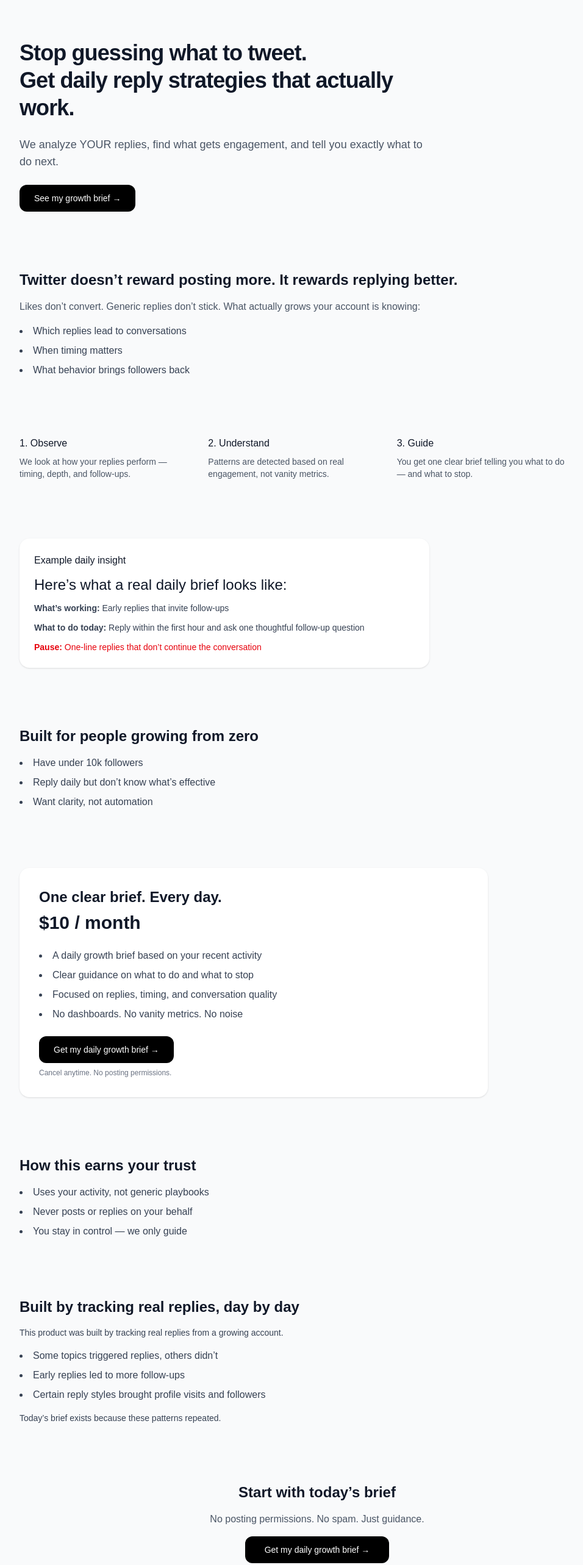
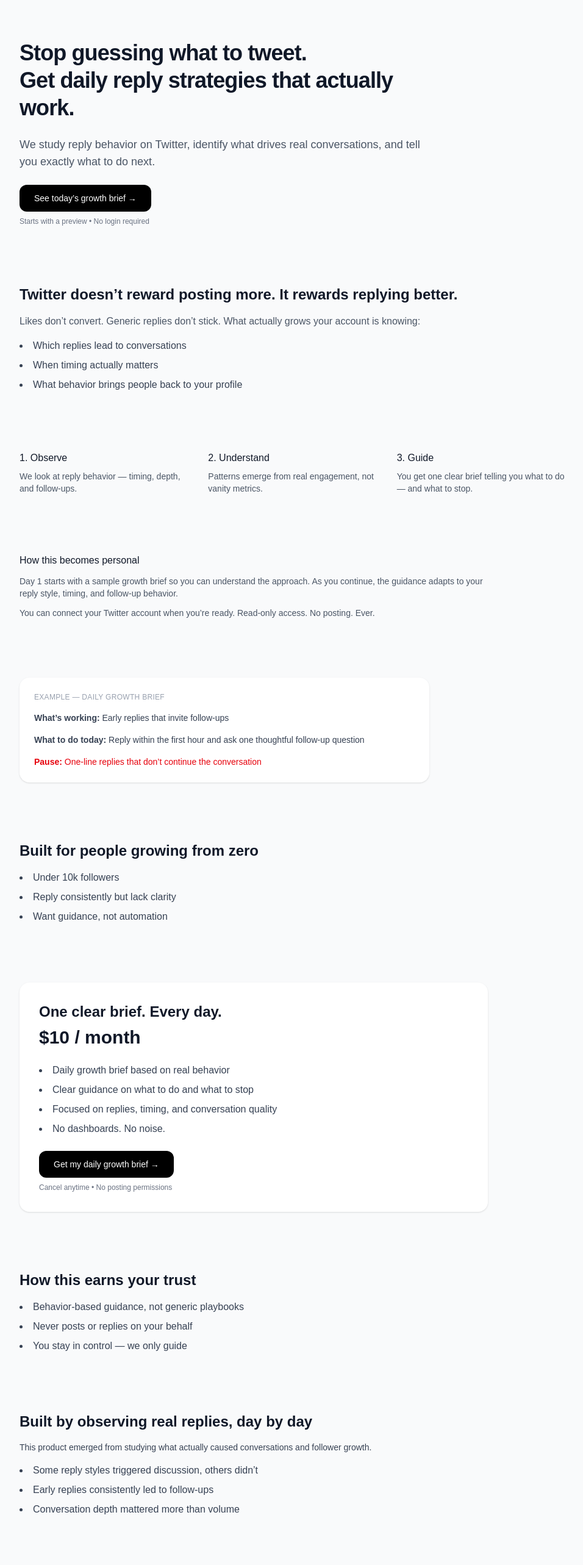
Before and after one commit to MohdHasan2502/daily-twitter-growth-brief, a Next.js app: page / in a window 1280 px wide. Shown: the top 2566 px of the page at 61% size, without its empty margins (120-1076 px from the left). Built offline with nearby package versions, Linux system fonts and the light colour scheme.

Commit message:
retention logic fixed error

```diff
--- a/app/page.tsx
+++ b/app/page.tsx
@@ -12,16 +12,23 @@ export default function HomePage() {
             <br />
             Get daily reply strategies that actually work.
           </h1>
+
           <p className="text-lg text-gray-600">
-           We analyze YOUR replies, find what gets engagement, and tell you exactly what to do next.
+            We study reply behavior on Twitter, identify what drives real
+            conversations, and tell you exactly what to do next.
           </p>
 
-          <Link
-            href="/today"
-            className="inline-block bg-black text-white px-6 py-3 rounded-xl text-sm font-medium"
-          >
-           See my growth brief →
-          </Link>
+          <div className="space-y-2">
+            <Link
+              href="/today"
+              className="inline-block bg-black text-white px-6 py-3 rounded-xl text-sm font-medium"
+            >
+              See today’s growth brief →
+            </Link>
+            <p className="text-xs text-gray-500">
+              Starts with a preview • No login required
+            </p>
+          </div>
         </section>
 
         {/* PROBLEM */}
@@ -35,8 +42,8 @@ export default function HomePage() {
           </p>
           <ul className="list-disc list-inside text-gray-700 space-y-2">
             <li>Which replies lead to conversations</li>
-            <li>When timing matters</li>
-            <li>What behavior brings followers back</li>
+            <li>When timing actually matters</li>
+            <li>What behavior brings people back to your profile</li>
           </ul>
         </section>
 
@@ -45,13 +52,13 @@ export default function HomePage() {
           <div className="space-y-2">
             <h3 className="font-medium">1. Observe</h3>
             <p className="text-sm text-gray-600">
-              We look at how your replies perform — timing, depth, and follow-ups.
+              We look at reply behavior — timing, depth, and follow-ups.
             </p>
           </div>
           <div className="space-y-2">
             <h3 className="font-medium">2. Understand</h3>
             <p className="text-sm text-gray-600">
-              Patterns are detected based on real engagement, not vanity metrics.
+              Patterns emerge from real engagement, not vanity metrics.
             </p>
           </div>
           <div className="space-y-2">
@@ -62,16 +69,35 @@ export default function HomePage() {
           </div>
         </section>
 
+        {/* PREVIEW CLARITY (IMPORTANT FIX) */}
+        <section className="max-w-3xl space-y-3">
+          <h3 className="font-medium">How this becomes personal</h3>
+          <p className="text-sm text-gray-600">
+            Day 1 starts with a sample growth brief so you can understand the
+            approach. As you continue, the guidance adapts to your reply style,
+            timing, and follow-up behavior.
+          </p>
+          <p className="text-sm text-gray-600">
+            You can connect your Twitter account when you’re ready.
+            Read-only access. No posting. Ever.
+          </p>
+        </section>
+
         {/* EXAMPLE INSIGHT */}
-        <section className="max-w-2xl bg-white p-6 rounded-2xl shadow-sm space-y-3">
-          <h3 className="font-medium">Example daily insight</h3>
-          <h3 className="text-2xl">Here’s what a real daily brief looks like:</h3>
+        <section className="max-w-2xl bg-white p-6 rounded-2xl shadow-sm space-y-4">
+          <p className="text-xs uppercase tracking-wide text-gray-400">
+            Example — daily growth brief
+          </p>
+
           <p className="text-sm text-gray-700">
             <strong>What’s working:</strong> Early replies that invite follow-ups
           </p>
+
           <p className="text-sm text-gray-700">
-            <strong>What to do today:</strong> Reply within the first hour and ask one thoughtful follow-up question
+            <strong>What to do today:</strong> Reply within the first hour and ask
+            one thoughtful follow-up question
           </p>
+
           <p className="text-sm text-red-600">
             <strong>Pause:</strong> One-line replies that don’t continue the conversation
           </p>
@@ -83,24 +109,26 @@ export default function HomePage() {
             Built for people growing from zero
           </h2>
           <ul className="list-disc list-inside text-gray-700 space-y-2">
-            <li>Have under 10k followers</li>
-            <li>Reply daily but don’t know what’s effective</li>
-            <li>Want clarity, not automation</li>
+            <li>Under 10k followers</li>
+            <li>Reply consistently but lack clarity</li>
+            <li>Want guidance, not automation</li>
           </ul>
         </section>
 
         {/* PRICING */}
         <section className="max-w-3xl bg-white p-8 rounded-2xl shadow-sm space-y-6">
           <div>
-            <h2 className="text-2xl font-semibold">One clear brief. Every day.</h2>
+            <h2 className="text-2xl font-semibold">
+              One clear brief. Every day.
+            </h2>
             <p className="text-3xl font-bold mt-2">$10 / month</p>
           </div>
 
           <ul className="list-disc list-inside text-gray-700 space-y-2">
-            <li>A daily growth brief based on your recent activity</li>
+            <li>Daily growth brief based on real behavior</li>
             <li>Clear guidance on what to do and what to stop</li>
             <li>Focused on replies, timing, and conversation quality</li>
-            <li>No dashboards. No vanity metrics. No noise</li>
+            <li>No dashboards. No noise.</li>
           </ul>
 
           <div className="space-y-2">
@@ -111,16 +139,18 @@ export default function HomePage() {
               Get my daily growth brief →
             </Link>
             <p className="text-xs text-gray-500">
-              Cancel anytime. No posting permissions.
+              Cancel anytime • No posting permissions
             </p>
           </div>
         </section>
 
         {/* TRUST */}
         <section className="max-w-3xl space-y-4">
-          <h2 className="text-2xl font-semibold">How this earns your trust</h2>
+          <h2 className="text-2xl font-semibold">
+            How this earns your trust
+          </h2>
           <ul className="list-disc list-inside text-gray-700 space-y-2">
-            <li>Uses your activity, not generic playbooks</li>
+            <li>Behavior-based guidance, not generic playbooks</li>
             <li>Never posts or replies on your behalf</li>
             <li>You stay in control — we only guide</li>
           </ul>
@@ -129,19 +159,17 @@ export default function HomePage() {
         {/* VALIDATION */}
         <section className="max-w-3xl space-y-4">
           <h2 className="text-2xl font-semibold">
-           Built by tracking real replies, day by day
+            Built by observing real replies, day by day
           </h2>
           <p className="text-sm text-gray-700">
-            This product was built by tracking real replies from a growing account.
+            This product emerged from studying what actually caused
+            conversations and follower growth.
           </p>
           <ul className="list-disc list-inside text-gray-700 space-y-2">
-            <li>Some topics triggered replies, others didn’t</li>
-            <li>Early replies led to more follow-ups</li>
-            <li>Certain reply styles brought profile visits and followers</li>
+            <li>Some reply styles triggered discussion, others didn’t</li>
+            <li>Early replies consistently led to follow-ups</li>
+            <li>Conversation depth mattered more than volume</li>
           </ul>
-          <p className="text-sm text-gray-700">
-            Today’s brief exists because these patterns repeated.
-          </p>
         </section>
 
         {/* FINAL CTA */}
@@ -156,7 +184,7 @@ export default function HomePage() {
             href="/today"
             className="inline-block bg-black text-white px-8 py-3 rounded-xl text-sm font-medium"
           >
-            Get my daily growth brief →
+            Get today’s growth brief →
           </Link>
         </section>
 
--- a/app/today/page.tsx
+++ b/app/today/page.tsx
@@ -7,17 +7,20 @@ export default function TodayPage() {
     <main className="min-h-screen bg-gray-100 flex items-center justify-center px-4">
       <div className="max-w-lg w-full bg-white rounded-2xl shadow-sm p-6 space-y-8">
 
-        {/* Header */}
+        {/* HEADER */}
         <div className="space-y-1">
+          <p className="text-xs uppercase tracking-wide text-gray-400">
+            Today’s growth brief · preview
+          </p>
           <h1 className="text-2xl font-semibold tracking-tight">
-            Today’s Growth Brief
+            Here’s what would help your account today
           </h1>
           <p className="text-sm text-gray-500">
-            Clear guidance based on your recent Twitter activity
+            One clear insight based on real reply behavior.
           </p>
         </div>
 
-        {/* Primary Insight */}
+        {/* PRIMARY INSIGHT */}
         <div className="rounded-xl border bg-gray-50 p-4 space-y-2">
           <h2 className="text-lg font-medium text-gray-900">
             {insight.primaryInsight}
@@ -27,7 +30,7 @@ export default function TodayPage() {
           </p>
         </div>
 
-        {/* What To Do */}
+        {/* WHAT TO DO */}
         <div className="space-y-3">
           <h3 className="font-medium text-gray-900">
             What to do today
@@ -39,16 +42,43 @@ export default function TodayPage() {
           </ul>
         </div>
 
-        {/* What to Pause */}
-        <div className="rounded-xl bg-red-50 p-4">
+        {/* WHAT TO PAUSE */}
+        <div className="rounded-xl bg-red-50 p-4 space-y-1">
+          <h4 className="text-sm font-medium text-red-800">
+            What to pause
+          </h4>
           <p className="text-sm text-red-700">
             {insight.pauseToday[0]}
           </p>
         </div>
 
-        {/* Footer */}
+        {/* WHY THIS EXISTS */}
+        <div className="space-y-2">
+          <h4 className="text-sm font-medium text-gray-900">
+            Why this brief exists
+          </h4>
+          <p className="text-sm text-gray-600">
+            Growth comes from replies that invite follow-ups —
+            not from replying more. This brief helps you focus
+            on what actually compounds.
+          </p>
+        </div>
+
+        {/* PREVIEW CLARITY */}
+        <div className="rounded-xl bg-blue-50 p-4 space-y-1">
+          <p className="text-sm text-blue-800 font-medium">
+            This is a preview.
+          </p>
+          <p className="text-sm text-blue-700">
+            As you continue, these daily briefs adapt to your
+            reply timing, depth, and conversation patterns —
+            without posting on your behalf.
+          </p>
+        </div>
+
+        {/* FOOTER */}
         <div className="text-xs text-gray-400">
-          Updated {insight.date} • No posting permissions required
+          Generated for today · No posting permissions · No automation
         </div>
 
       </div>
```
